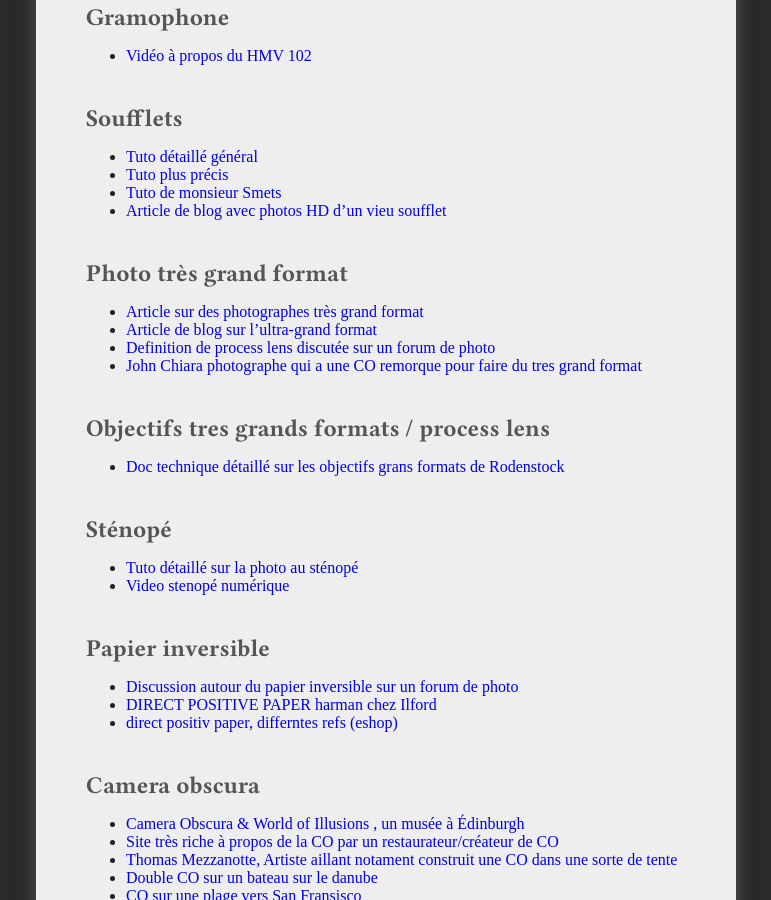
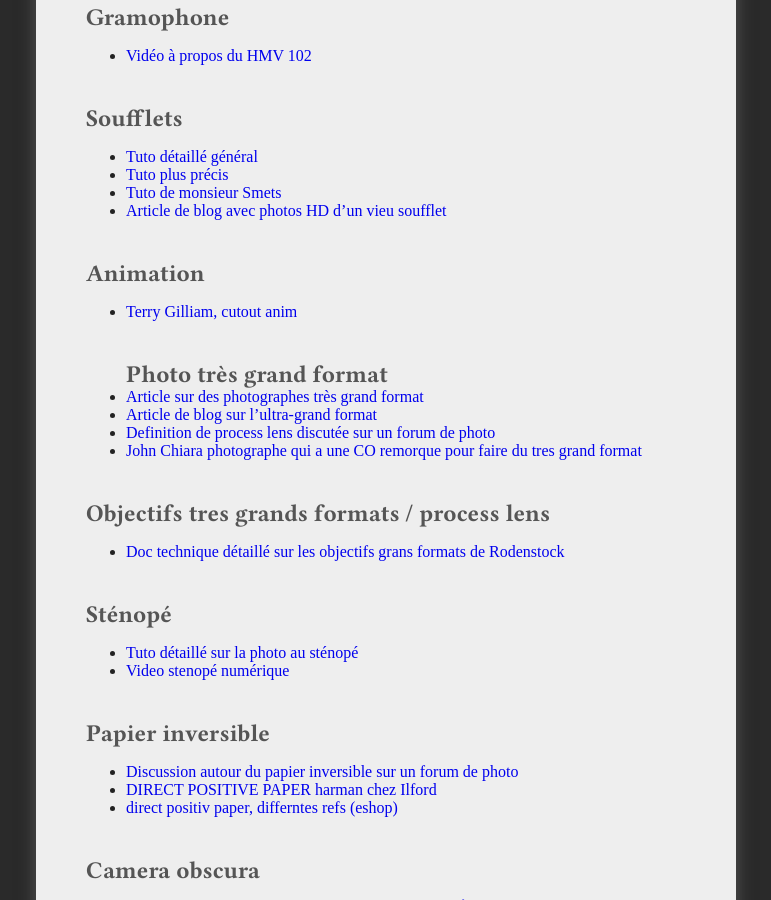
Before and after one commit to virginienokill/camera-obscura, a Jekyll site: the page built from contenu/bibliographie.md, in a window 1280 px wide and 900 px high, scrolled down 363 px. Shown: the whole window, without its empty margins (254-1025 px from the left). Built offline with Jekyll 4.4.1, drawn with Linux system fonts in a browser that asks for light colours; nearby versions of some CDN libraries; some web fonts are replaced; our own code applies the rules of GitHub Pages for plain Markdown files; a script that is not in the unit is left out; the repository's description, which GitHub fills in, is left out.

Commit message:
Update bibliographie.md

```diff
--- a/contenu/bibliographie.md
+++ b/contenu/bibliographie.md
@@ -19,8 +19,9 @@
 - [Tuto de monsieur Smets](https://docplayer.fr/12405417-Fabriquez-votre-soufflet.html)
 - [Article de blog avec photos HD d'un vieu soufflet](https://delalumieredanslatelier.blogspot.com/2019/06/appareil-photo-soufflet-marque-nagel-n.html)
 
+## Animation
 
-
+- [Terry Gilliam, cutout anim](https://youtu.be/KOqcHCEqO1k)
 ## Photo très grand format
 
 - [Article sur des photographes très grand format](https://fstoppers.com/diy/photographer-creates-gigantic-ultra-large-format-digital-camera-571295)
```
